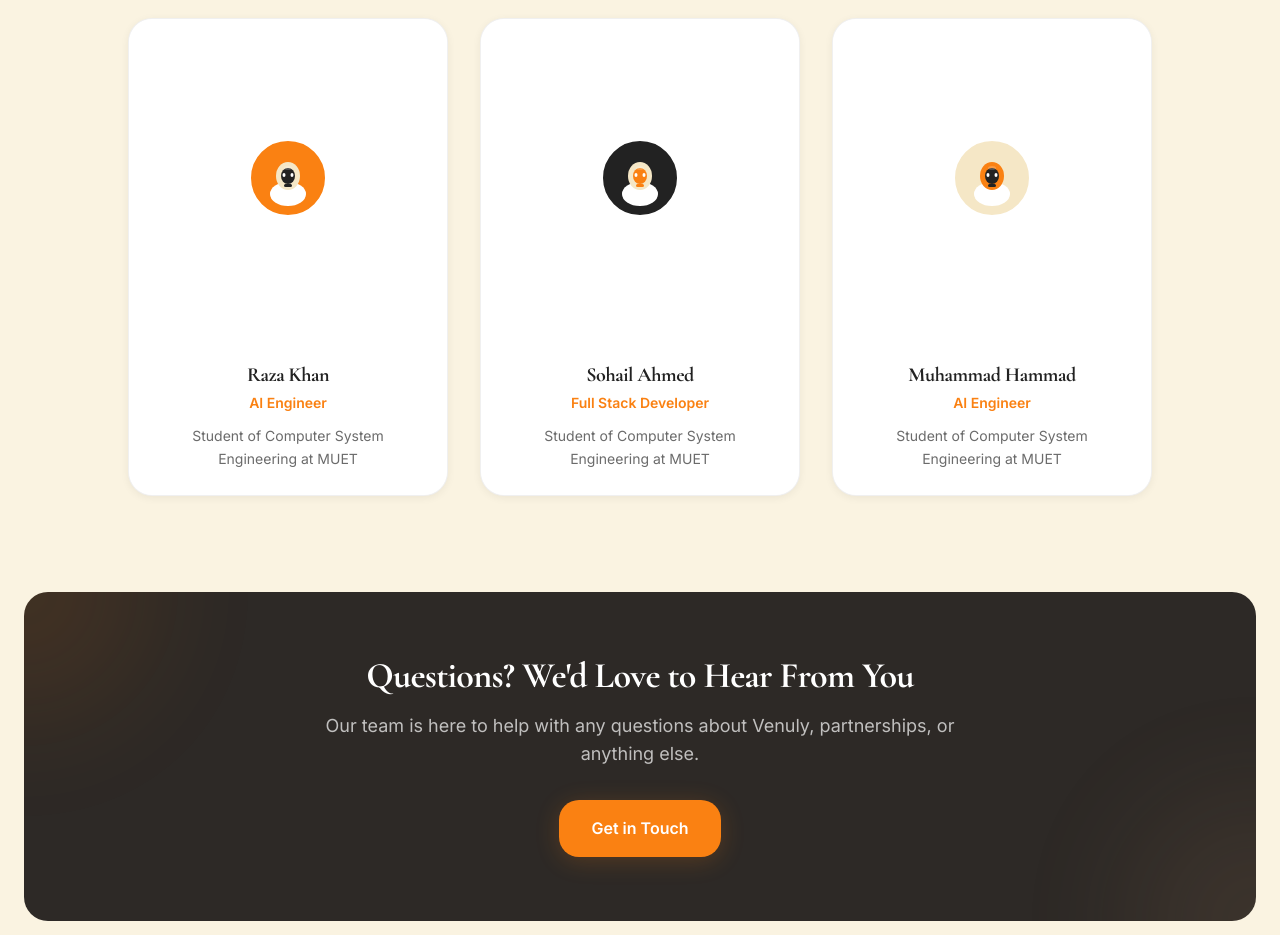
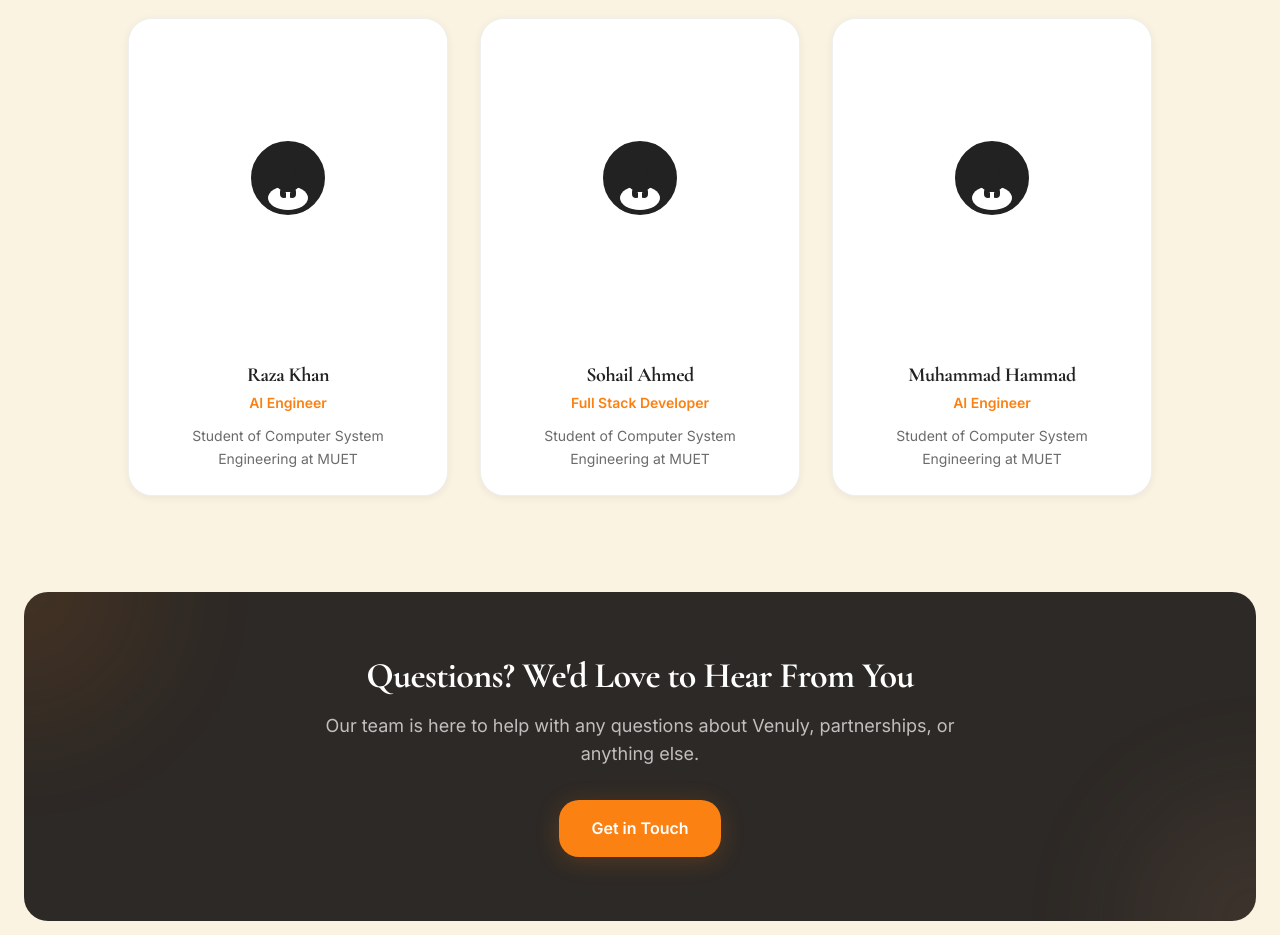
Before and after one commit to sammemon/venuly, a Next.js app: page /about in a window 1280 px wide. Shown: the part 2020-2955 px from the top of the page. Built offline with nearby package versions, Linux system fonts and the light colour scheme.

Commit message:
Use professional business profile SVG avatar for all team members in About page

```diff
--- a/src/app/about/page.tsx
+++ b/src/app/about/page.tsx
@@ -6,19 +6,22 @@ import { containerVariants, itemVariants, cardVariants } from '@/lib/animations'
 import { Heart, Target, Users, Globe, Sparkles, Lightbulb, Shield } from 'lucide-react';
 
 const team = [
+  // All team members use the same professional business profile SVG
   {
     name: 'Raza Khan',
     role: 'AI Engineer',
     avatar: (
       <svg viewBox="0 0 80 80" className="w-20 h-20 animate-fade-in-up" fill="none" xmlns="http://www.w3.org/2000/svg">
-        <circle cx="40" cy="40" r="38" fill="#FA8112" stroke="#fff" strokeWidth="2" />
-        <ellipse cx="40" cy="56" rx="18" ry="12" fill="#fff" />
-        <ellipse cx="40" cy="38" rx="12" ry="14" fill="#F5E7C6" />
-        <ellipse cx="40" cy="38" rx="7" ry="8" fill="#222" />
-        <ellipse cx="36" cy="37" rx="1.5" ry="2" fill="#fff" />
-        <ellipse cx="44" cy="37" rx="1.5" ry="2" fill="#fff" />
-        <rect x="36" y="46" width="8" height="3" rx="1.5" fill="#222" />
-        <ellipse cx="40" cy="30" rx="4" ry="2" fill="#fff" opacity=".2" />
+        <circle cx="40" cy="40" r="38" fill="#222" stroke="#fff" strokeWidth="2" />
+        <g>
+          <ellipse cx="40" cy="60" rx="20" ry="12" fill="#fff" />
+          <ellipse cx="40" cy="38" rx="15" ry="16" fill="#222" />
+          <ellipse cx="40" cy="34" rx="8" ry="8" fill="#222" />
+          <rect x="32" y="50" width="16" height="10" rx="4" fill="#222" />
+          <rect x="36" y="54" width="8" height="6" rx="2" fill="#fff" />
+          <rect x="36" y="54" width="2" height="6" rx="1" fill="#222" />
+          <rect x="42" y="54" width="2" height="6" rx="1" fill="#222" />
+        </g>
       </svg>
     ),
     bio: 'Student of Computer System Engineering at MUET',
@@ -29,13 +32,15 @@ const team = [
     avatar: (
       <svg viewBox="0 0 80 80" className="w-20 h-20 animate-fade-in-up" fill="none" xmlns="http://www.w3.org/2000/svg">
         <circle cx="40" cy="40" r="38" fill="#222" stroke="#fff" strokeWidth="2" />
-        <ellipse cx="40" cy="56" rx="18" ry="12" fill="#fff" />
-        <ellipse cx="40" cy="38" rx="12" ry="14" fill="#F5E7C6" />
-        <ellipse cx="40" cy="38" rx="7" ry="8" fill="#FA8112" />
-        <ellipse cx="36" cy="37" rx="1.5" ry="2" fill="#fff" />
-        <ellipse cx="44" cy="37" rx="1.5" ry="2" fill="#fff" />
-        <rect x="36" y="46" width="8" height="3" rx="1.5" fill="#FA8112" />
-        <ellipse cx="40" cy="30" rx="4" ry="2" fill="#fff" opacity=".2" />
+        <g>
+          <ellipse cx="40" cy="60" rx="20" ry="12" fill="#fff" />
+          <ellipse cx="40" cy="38" rx="15" ry="16" fill="#222" />
+          <ellipse cx="40" cy="34" rx="8" ry="8" fill="#222" />
+          <rect x="32" y="50" width="16" height="10" rx="4" fill="#222" />
+          <rect x="36" y="54" width="8" height="6" rx="2" fill="#fff" />
+          <rect x="36" y="54" width="2" height="6" rx="1" fill="#222" />
+          <rect x="42" y="54" width="2" height="6" rx="1" fill="#222" />
+        </g>
       </svg>
     ),
     bio: 'Student of Computer System Engineering at MUET',
@@ -45,14 +50,16 @@ const team = [
     role: 'AI Engineer',
     avatar: (
       <svg viewBox="0 0 80 80" className="w-20 h-20 animate-fade-in-up" fill="none" xmlns="http://www.w3.org/2000/svg">
-        <circle cx="40" cy="40" r="38" fill="#F5E7C6" stroke="#fff" strokeWidth="2" />
-        <ellipse cx="40" cy="56" rx="18" ry="12" fill="#fff" />
-        <ellipse cx="40" cy="38" rx="12" ry="14" fill="#FA8112" />
-        <ellipse cx="40" cy="38" rx="7" ry="8" fill="#222" />
-        <ellipse cx="36" cy="37" rx="1.5" ry="2" fill="#fff" />
-        <ellipse cx="44" cy="37" rx="1.5" ry="2" fill="#fff" />
-        <rect x="36" y="46" width="8" height="3" rx="1.5" fill="#222" />
-        <ellipse cx="40" cy="30" rx="4" ry="2" fill="#fff" opacity=".2" />
+        <circle cx="40" cy="40" r="38" fill="#222" stroke="#fff" strokeWidth="2" />
+        <g>
+          <ellipse cx="40" cy="60" rx="20" ry="12" fill="#fff" />
+          <ellipse cx="40" cy="38" rx="15" ry="16" fill="#222" />
+          <ellipse cx="40" cy="34" rx="8" ry="8" fill="#222" />
+          <rect x="32" y="50" width="16" height="10" rx="4" fill="#222" />
+          <rect x="36" y="54" width="8" height="6" rx="2" fill="#fff" />
+          <rect x="36" y="54" width="2" height="6" rx="1" fill="#222" />
+          <rect x="42" y="54" width="2" height="6" rx="1" fill="#222" />
+        </g>
       </svg>
     ),
     bio: 'Student of Computer System Engineering at MUET',
```
